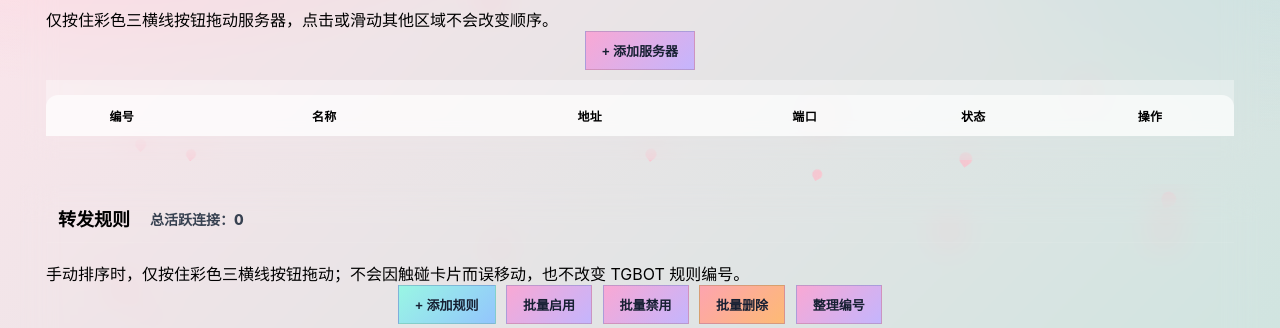
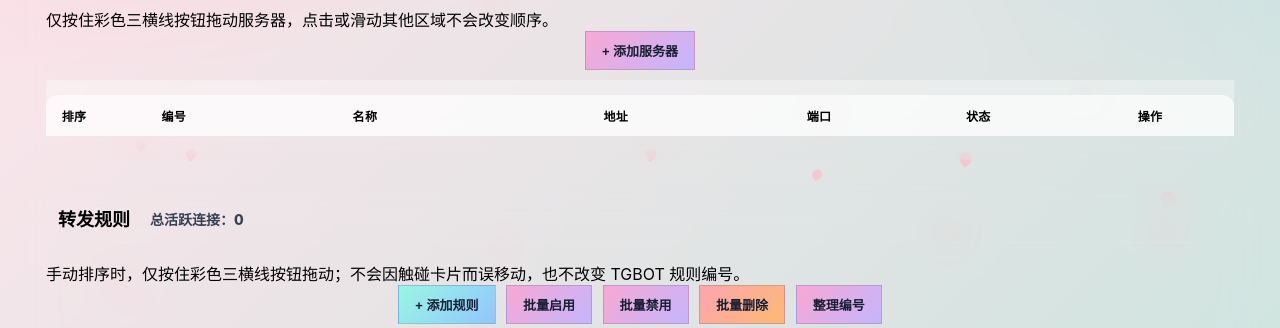
Before and after one commit to lucifer988/SNAT, a Flask app: template web/templates/index.html in a window 1280 px wide. Shown: the part 189-517 px from the top of the page. Run offline with Flask 3, Linux system fonts and the light colour scheme; the template is opened without the code that fills it, so the values that code supplies are empty; parts of the project's set-up code (start-up, migrations or seed data) failed here and were passed over; some libraries are stand-ins or nearby versions.

Commit message:
feat: server list sort handle as own column; polish README

```diff
--- a/web/static/app.js
+++ b/web/static/app.js
@@ -183,7 +183,8 @@ function renderServers() {
         const label = s.status === 'token_invalid' ? 'token异常' : s.status;
         return `
         <tr data-server-id="${s.id}" class="sortable-server-row">
-            <td data-label="排序/编号"><span class="drag-handle server-drag-handle" title="按住三横线拖动服务器" aria-label="拖动服务器排序"><span class="drag-grip-lines" aria-hidden="true"><i></i><i></i><i></i></span></span><span>${esc(s.display_id || s.id)}</span></td>
+            <td data-label="排序"><span class="drag-handle server-drag-handle" title="按住三横线拖动服务器" aria-label="拖动服务器排序"><span class="drag-grip-lines" aria-hidden="true"><i></i><i></i><i></i></span></span></td>
+            <td data-label="编号">${esc(s.display_id || s.id)}</td>
             <td data-label="名称">${esc(s.name)}</td>
             <td data-label="地址">${esc(s.host)}</td>
             <td data-label="端口">${s.port}</td>
--- a/web/templates/index.html
+++ b/web/templates/index.html
@@ -417,11 +417,11 @@
         th, td { padding: 14px 16px; text-align: center; border-bottom: 1px solid rgba(255,255,255,0.06); white-space: nowrap; }
         td.cell { overflow: hidden; text-overflow: ellipsis; }
 
-        /* 服务器列表：五列的表头和内容全部居中，完整显示文字，不使用省略号。
+        /* 服务器列表：七列的表头和内容全部居中，完整显示文字，不使用省略号。
            小屏宽度不足时由 .table-wrap 横向滚动，不压缩/截断字段。 */
         #serversTable {
             table-layout: auto;
-            min-width: 760px;
+            min-width: 812px;
         }
         #serversTable th,
         #serversTable td {
@@ -432,12 +432,17 @@
             text-overflow: clip;
             overflow-wrap: anywhere;
         }
-        #serversTable th:nth-child(1), #serversTable td:nth-child(1) { min-width: 72px; }
-        #serversTable th:nth-child(2), #serversTable td:nth-child(2) { min-width: 120px; }
-        #serversTable th:nth-child(3), #serversTable td:nth-child(3) { min-width: 132px; }
-        #serversTable th:nth-child(4), #serversTable td:nth-child(4) { min-width: 72px; }
-        #serversTable th:nth-child(5), #serversTable td:nth-child(5) { min-width: 88px; }
-        #serversTable th:nth-child(6), #serversTable td:nth-child(6) { min-width: 168px; }
+        /* 第 1 列：三横线拖动把手专用列，收窄内边距，只放得下把手 */
+        #serversTable th.col-sort,
+        #serversTable td:nth-child(1) { width: 56px; min-width: 56px; padding-left: 8px; padding-right: 8px; }
+        #serversTable th:nth-child(2), #serversTable td:nth-child(2) { min-width: 72px; }
+        #serversTable th:nth-child(3), #serversTable td:nth-child(3) { min-width: 120px; }
+        #serversTable th:nth-child(4), #serversTable td:nth-child(4) { min-width: 132px; }
+        #serversTable th:nth-child(5), #serversTable td:nth-child(5) { min-width: 72px; }
+        #serversTable th:nth-child(6), #serversTable td:nth-child(6) { min-width: 88px; }
+        #serversTable th:nth-child(7), #serversTable td:nth-child(7) { min-width: 168px; }
+        /* 把手独立成列后不再需要跟随编号时的右间距，保持列内居中 */
+        #serversTable .server-drag-handle { margin-right: 0; }
         #serversTable .action-group {
             justify-content: center;
             flex-wrap: nowrap;
@@ -1714,6 +1719,7 @@
             <div class="table-wrap"><table id="serversTable">
                 <thead>
                     <tr>
+                        <th class="col-sort">排序</th>
                         <th>编号</th>
                         <th>名称</th>
                         <th>地址</th>
```
Also changed, not shown: README.md.
